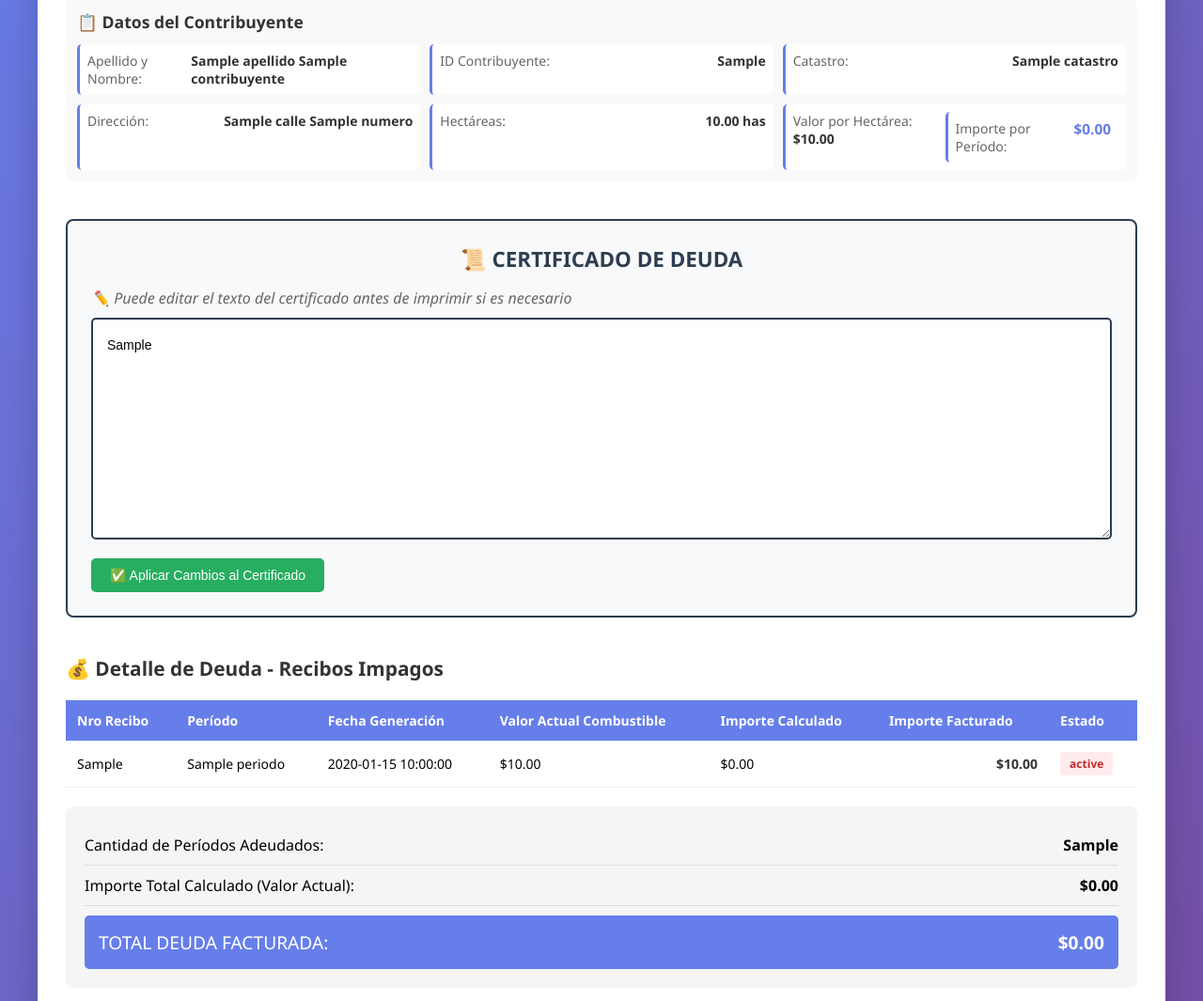
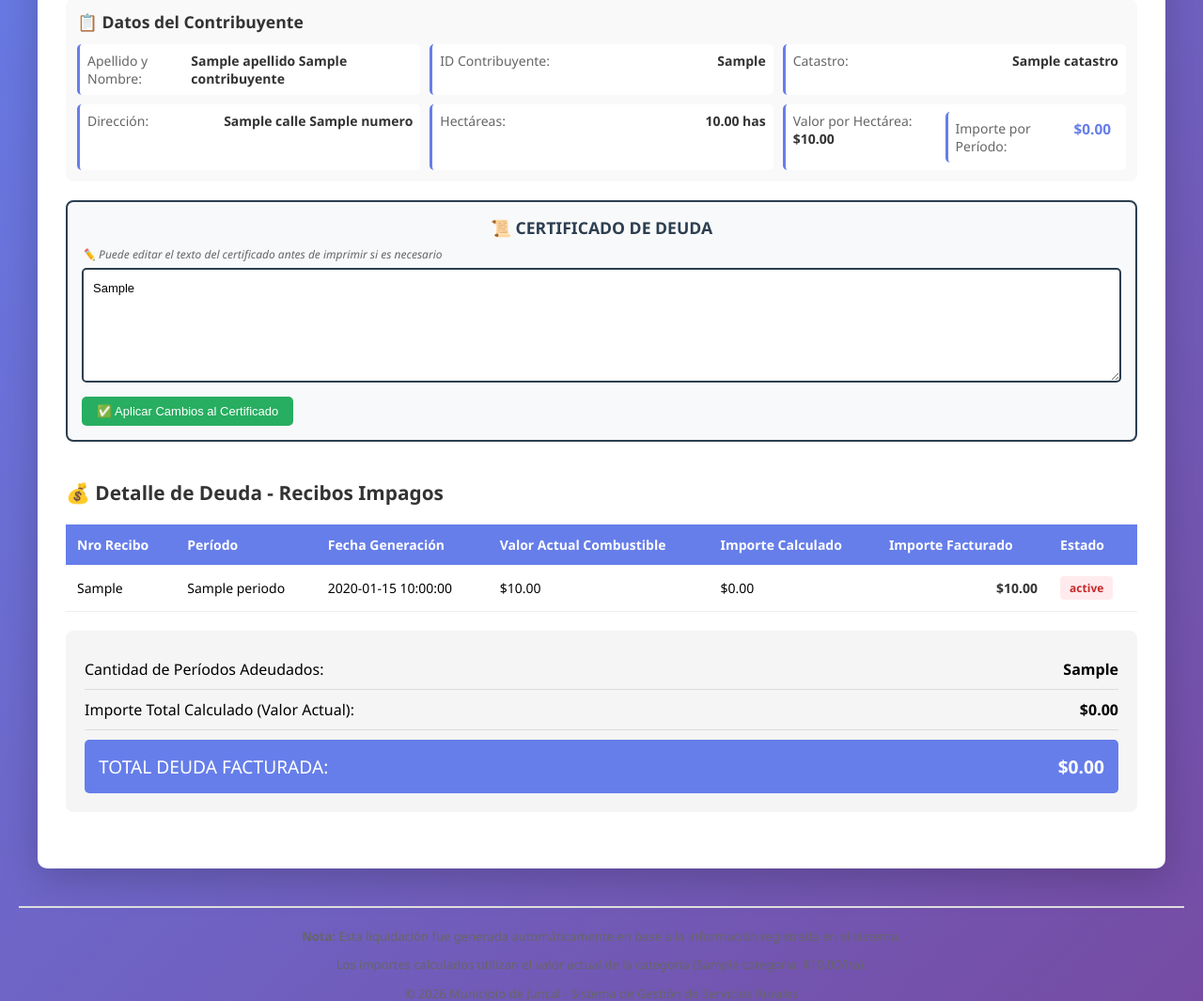
Before and after one commit to wsf/wsf_juncal_servicios, a Flask app: template templates/liquidacion.html in a window 1280 px wide. Shown: the part 273-1338 px from the top of the page at 94% size. Run offline with Flask 3, Linux system fonts and the light colour scheme; the template is opened without the code that fills it: most values are stand-ins (such as "Sample title", 1, 10 or a date in 2020).

Commit message:
Compactado frame del certificado: reducido padding, márgenes y filas del textarea

```diff
--- a/static/style.css
+++ b/static/style.css
@@ -451,8 +451,8 @@ footer {
 
 /* Certificado de Deuda */
 .certificado-section {
-    margin-top: 40px;
-    padding: 25px;
+    margin-top: 20px;
+    padding: 15px;
     background-color: #f8f9fa;
     border-radius: 8px;
     border: 2px solid #2c3e50;
@@ -460,19 +460,19 @@ footer {
 
 .certificado-section h3 {
     color: #2c3e50;
-    margin-bottom: 15px;
-    font-size: 1.4em;
+    margin-bottom: 8px;
+    font-size: 1.1em;
     text-align: center;
 }
 
 .certificado-textarea {
     width: 100%;
-    padding: 15px;
+    padding: 10px;
     border: 2px solid #2c3e50;
     border-radius: 5px;
-    font-size: 14px;
+    font-size: 13px;
     font-family: Arial, sans-serif;
-    line-height: 1.8;
+    line-height: 1.5;
     resize: vertical;
 }
 
--- a/templates/liquidacion.html
+++ b/templates/liquidacion.html
@@ -77,17 +77,17 @@
             <!-- Certificado de Deuda Editable -->
             <div class="certificado-section">
                 <h3>📜 CERTIFICADO DE DEUDA</h3>
-                <p class="no-print" style="font-style: italic; color: #666; margin-bottom: 10px;">
+                <p class="no-print" style="font-style: italic; color: #666; margin-bottom: 6px; font-size: 12px;">
                     ✏️ Puede editar el texto del certificado antes de imprimir si es necesario
                 </p>
-                <textarea id="textoCertificado" class="certificado-textarea no-print" rows="8" style="width: 100%; padding: 15px; border: 2px solid #2c3e50; border-radius: 5px; font-size: 14px; font-family: Arial, sans-serif;">{{ leyenda_certificado }}</textarea>
+                <textarea id="textoCertificado" class="certificado-textarea no-print" rows="5" style="width: 100%; padding: 10px; border: 2px solid #2c3e50; border-radius: 5px; font-size: 13px; font-family: Arial, sans-serif;">{{ leyenda_certificado }}</textarea>
 
                 <div id="certificadoImpresion" class="certificado-impresion" style="display: none; padding: 20px; border: 2px solid #2c3e50; margin-top: 20px; text-align: justify; line-height: 1.8;">
                     {{ leyenda_certificado }}
                 </div>
 
-                <div class="no-print" style="margin-top: 15px;">
-                    <button onclick="actualizarCertificado()" style="padding: 10px 20px; background-color: #27ae60; color: white; border: none; border-radius: 5px; cursor: pointer; font-size: 14px;">
+                <div class="no-print" style="margin-top: 10px;">
+                    <button onclick="actualizarCertificado()" style="padding: 8px 16px; background-color: #27ae60; color: white; border: none; border-radius: 5px; cursor: pointer; font-size: 13px;">
                         ✅ Aplicar Cambios al Certificado
                     </button>
                 </div>
```
